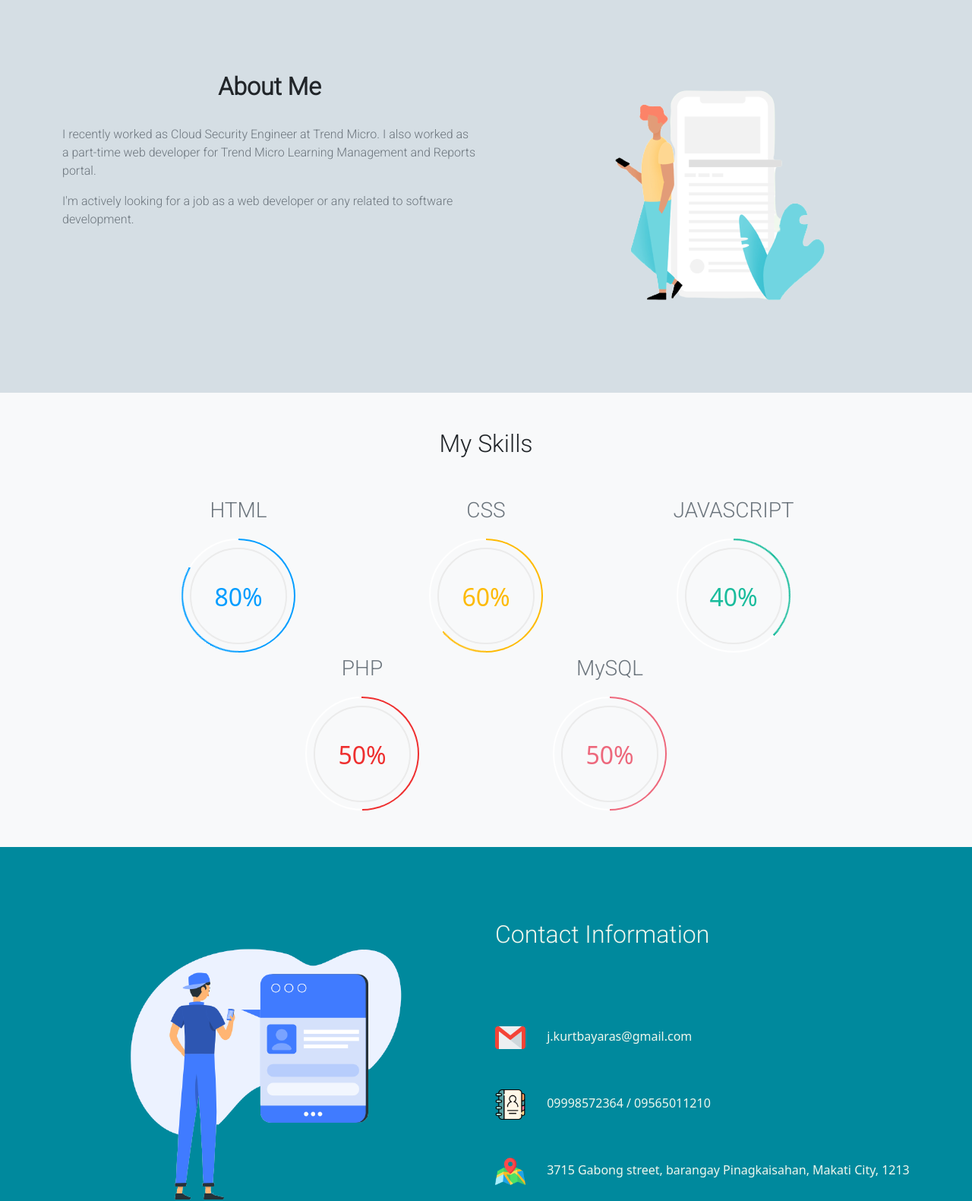
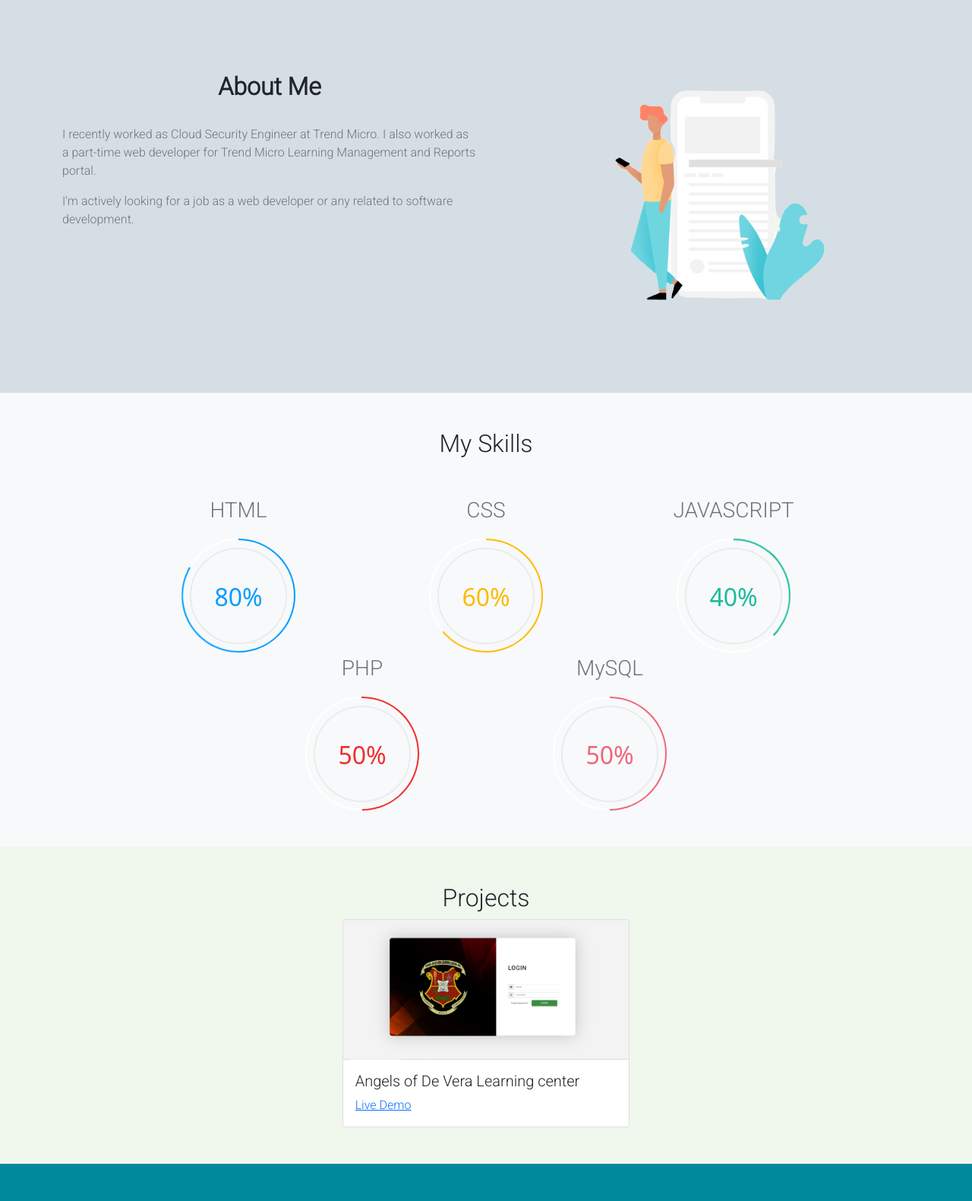
Before and after one commit to Jankurtb17/Portfolio, a PHP site: page / in a window 1280 px wide. Shown: the part 873-2454 px from the top of the page at 76% size. Run offline with PHP 8.4, Linux system fonts and the light colour scheme; some web fonts are replaced.

Commit message:
Projects added

```diff
--- a/index.php
+++ b/index.php
@@ -25,8 +25,8 @@
       <div class="navbar-nav ms-auto text-light ">
         <a class="nav-link" href="#about">About Me</a>
         <a class="nav-link" href="#skills">Skills</a>
+        <a class="nav-link" href="#projects">Projects</a>
         <a class="nav-link" href="#contact">Contact</a>
-
       </div>
     </div>
   </div>
@@ -168,7 +168,32 @@
 </section>
 <!-- end skills -->
 
-<!-- Contact Me -->
+<!-- Projects start -->
+<section class="projects py-5 px-5" id="projects">
+  <div class="row justify-content-center">
+    <div class="text-center">
+      <h2>Projects</h2>
+    </div>
+  </div>
+
+  <div class="row justify-content-center">
+  <div class="col-lg-4 col-md-6 col-sm-12">
+    <div class="card ">
+      <img src="./images/thesis.png" class="card-img-top" alt="...">
+      <div class="card-body">
+        <h5 class="card-title">Angels of De Vera Learning center</h5>
+        <p class="card-text">
+          <a href="http://jankurt.infinityfreeapp.com/">Live Demo</a>
+        </p>
+      </div>
+    </div>
+  </div>
+
+
+  </div>
+</section>
+
+<!-- Contact Me start-->
 <section class="contact py-5 px-5" id="contact">
   <div class="row justify-content-center">
     <div class="col-md-6 text-center contact-phone-img">
```
Also changed, not shown: images/angels.PNG (added), images/thesis.PNG (added).
